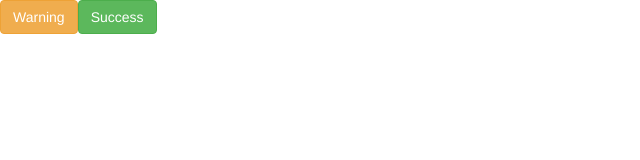
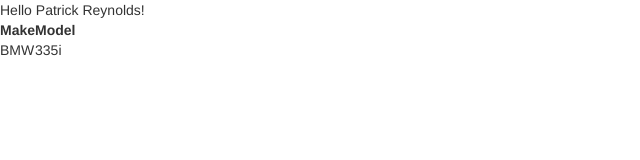
Before and after one commit to patrickreynolds/Javascript-Hacks, a plain HTML site: page Backbone Fundamentals/Backbone Fundamentals/chapter2.html in a window 1280 px wide. Shown: the whole page, without its empty margins (0-640 px from the left). Drawn offline with Linux system fonts and the light colour scheme.

Commit message:
Add CarView and CarModel.

```diff
--- a/Backbone Fundamentals/Backbone Fundamentals/chapter2.html
+++ b/Backbone Fundamentals/Backbone Fundamentals/chapter2.html
@@ -14,6 +14,7 @@
 		</section>
 
 		<script type="text/javascript">
+		/*
 			var UserView = Backbone.View.extend({
 			 	html: '<button class="btn btn-warning" id="warning">Warning</button><button class="btn btn-success" id="success">Success</button>',
 			  	events: {
@@ -45,6 +46,60 @@
 			// create an instance
 			var userView = new UserView();
 			$("#container").append(userView.render().el);
+			*/
+		</script>
+
+		<script type="text/javascript">
+			var User = Backbone.Model.extend({});
+			var Car = Backbone.Model.extend({});
+
+			// UserView definition
+			var UserView = Backbone.View.extend({
+				// We will use Underscore template
+				template: _.template('Hello <%= firstName %> <%= lastName %>!'),
+
+				render: function() {
+					if (!this.model) {
+						throw "Model is not set for this view";
+					};
+
+					var html = this.template(this.model.toJSON());
+					this.$el.html(html);
+					return this;
+				}
+			});
+
+			var CarView = Backbone.View.extend({
+				template: _.template('<table><thead><th>Make</th><th>Model</th></thead><tbody><td><%= make %></td><td><%= model %></td></tbody></table>'),
+
+				render: function() {
+					if (!this.model) {
+						throw "Model is not set for this view";
+					};
+
+					var html = this.template(this.model.toJSON());
+					this.$el.html(html);
+					return this;
+				}
+			});
+
+			var userView = new UserView({
+				// Set a model for this view
+				model: new User({
+					firstName: 'Patrick',
+					lastName: 'Reynolds'
+				})
+			});
+
+			var carView = new CarView({
+				model: new Car({
+					make: "BMW",
+					model: "335i"
+				})
+			});
+
+			$("#container").append(userView.render().el);
+			$("#container").append(carView.render().el);
 		</script>
 	</body>
 </html>
```
